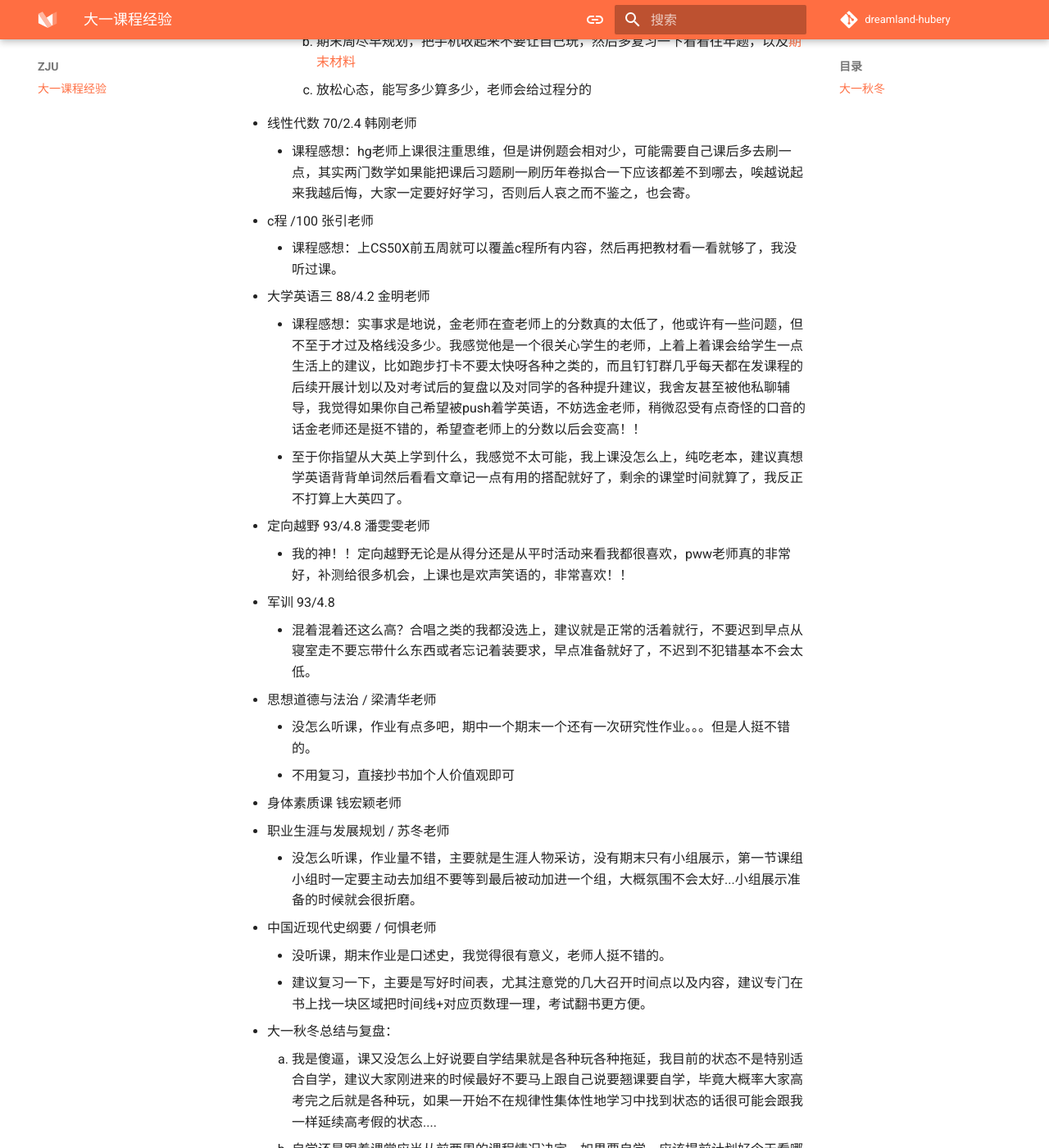
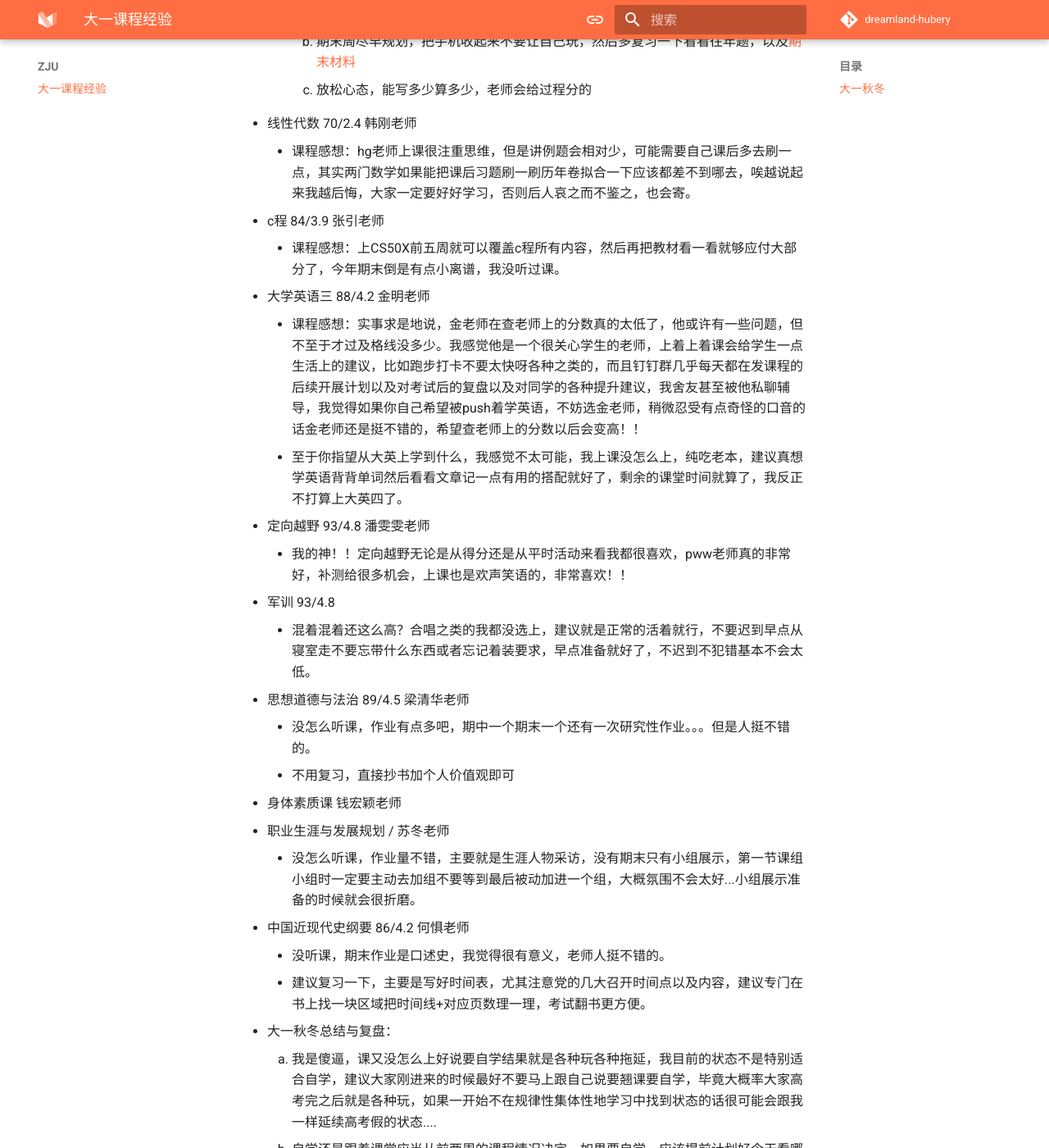
Before and after one commit to hubery258/dreamland-hubery, an MkDocs documentation site: the page built from docs/school/zju.md, in a window 1280 px wide and 1400 px high, scrolled down 537 px. Shown: the whole window at 82% size. Built offline with MkDocs 1.6.1 and Material for MkDocs 9.7.7, drawn with Linux system fonts in a browser that asks for light colours; comment, search, counter and statistics services are not loaded.

Commit message:
about zju

```diff
--- a/docs/school/zju.md
+++ b/docs/school/zju.md
@@ -12,8 +12,8 @@
 - 线性代数 70/2.4 韩刚老师
     - 课程感想：hg老师上课很注重思维，但是讲例题会相对少，可能需要自己课后多去刷一点，其实两门数学如果能把课后习题刷一刷历年卷拟合一下应该都差不到哪去，唉越说起来我越后悔，大家一定要好好学习，否则后人哀之而不鉴之，也会寄。
 
-- c程 /100 张引老师
-    - 课程感想：上CS50X前五周就可以覆盖c程所有内容，然后再把教材看一看就够了，我没听过课。
+- c程 84/3.9 张引老师
+    - 课程感想：上CS50X前五周就可以覆盖c程所有内容，然后再把教材看一看就够应付大部分了，今年期末倒是有点小离谱，我没听过课。
 
 - 大学英语三 88/4.2 金明老师
     - 课程感想：实事求是地说，金老师在查老师上的分数真的太低了，他或许有一些问题，但不至于才过及格线没多少。我感觉他是一个很关心学生的老师，上着上着课会给学生一点生活上的建议，比如跑步打卡不要太快呀各种之类的，而且钉钉群几乎每天都在发课程的后续开展计划以及对考试后的复盘以及对同学的各种提升建议，我舍友甚至被他私聊辅导，我觉得如果你自己希望被push着学英语，不妨选金老师，稍微忍受有点奇怪的口音的话金老师还是挺不错的，希望查老师上的分数以后会变高！！
@@ -25,7 +25,7 @@
 - 军训 93/4.8
     - 混着混着还这么高？合唱之类的我都没选上，建议就是正常的活着就行，不要迟到早点从寝室走不要忘带什么东西或者忘记着装要求，早点准备就好了，不迟到不犯错基本不会太低。
 
-- 思想道德与法治 / 梁清华老师
+- 思想道德与法治 89/4.5 梁清华老师
     - 没怎么听课，作业有点多吧，期中一个期末一个还有一次研究性作业。。。但是人挺不错的。
     - 不用复习，直接抄书加个人价值观即可
 
@@ -34,7 +34,7 @@
 - 职业生涯与发展规划 / 苏冬老师
     - 没怎么听课，作业量不错，主要就是生涯人物采访，没有期末只有小组展示，第一节课组小组时一定要主动去加组不要等到最后被动加进一个组，大概氛围不会太好...小组展示准备的时候就会很折磨。
 
-- 中国近现代史纲要 / 何惧老师
+- 中国近现代史纲要 86/4.2 何惧老师
     - 没听课，期末作业是口述史，我觉得很有意义，老师人挺不错的。
     - 建议复习一下，主要是写好时间表，尤其注意党的几大召开时间点以及内容，建议专门在书上找一块区域把时间线+对应页数理一理，考试翻书更方便。
 
```
